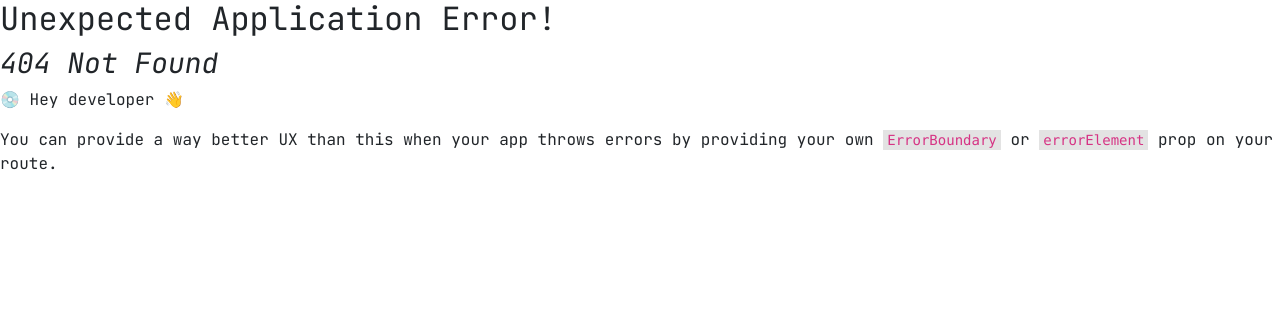
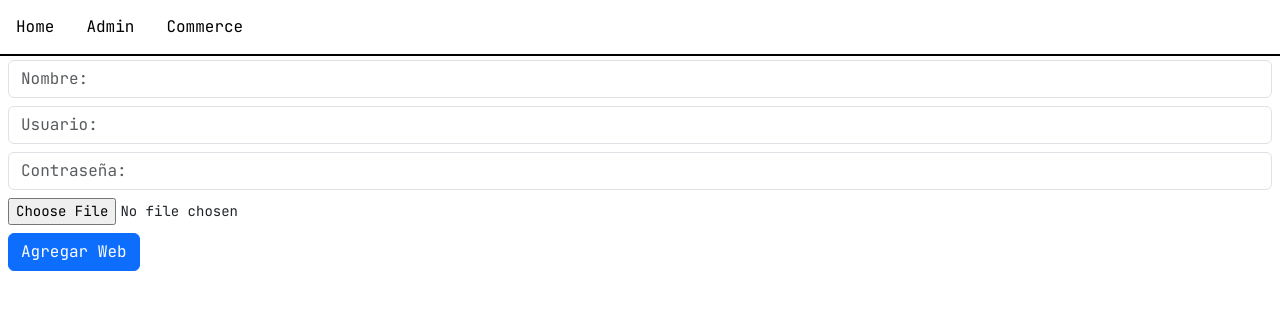
Before and after one commit to dcm323/final-web, a React (Vite) app: page /crearWeb in a window 1280 px wide. Before the commit this address had no page. Shown: the top 310 px of the page. Built offline with nearby package versions, Linux system fonts and the light colour scheme.

Commit message:
se crea boveda de contraseñas y paginas web

```diff
--- a/src/components/layouts/Admin.jsx
+++ b/src/components/layouts/Admin.jsx
@@ -29,8 +29,8 @@ const Admin = () => {
         </div>
         <div className='card-admin text-center rounded'>
           <h1>Contraseñas</h1>
-          <Link to={'/path'}>Crear</Link>
-          <Link to={'/path'}>Listar</Link>
+          <Link to={'/crearWeb'}>Crear</Link>
+          <Link to={'/listarBoveda'}>Listar</Link>
         </div>
       </section>
     </>
--- /dev/null
+++ b/src/components/layouts/contraseñas/CrearWeb.jsx
@@ -0,0 +1,82 @@
+import React from 'react'
+import { collection, addDoc } from 'firebase/firestore'
+import { database, subirImagen } from '../../../config/database.jsx'
+import { useState } from 'react'
+import { useNavigate } from 'react-router-dom'
+import Header from '../../helpers/Header.jsx'
+
+const CrearWeb = () => {
+  const [nombre, setNombre] = useState('')
+  const [usuario, setUsuario] = useState('')
+  const [password, setPassword] = useState('')
+  const [imagenUrl, setImagenUrl] = useState('')
+
+  // UseNavigate = retorno a otro path al realizar una accion
+  const returnListado = useNavigate()
+
+  const agregarWeb = async () => {
+    const urlImg = await subirImagen(imagenUrl)
+
+    console.log(urlImg)
+
+
+    const bovedaCollection = collection(database, 'boveda')
+    const boveda = {
+      nombre,
+      usuario,
+      password,
+      imagenUrl,
+    }
+    await addDoc(bovedaCollection, boveda)
+    returnListado('/listarBoveda')
+  }
+  return (
+    <>
+      <Header />
+      <form>
+        <div className='form-group form-control-sm'>
+          <input
+            className='form-control'
+            onChange={(e) => setNombre(e.target.value)}
+            placeholder={'Nombre: '}
+            type='text'
+          />
+        </div>
+        <div className='form-group form-control-sm'>
+          <input
+            className='form-control'
+            onChange={(e) => setUsuario(e.target.value)}
+            placeholder={'Usuario: '}
+            type='text'
+          />
+        </div>
+        <div className='form-group form-control-sm'>
+          <input
+            className='form-control'
+            onChange={(e) => setPassword(e.target.value)}
+            placeholder={'Contraseña: '}
+            type='text'
+          />
+        </div>
+        <div className='form-group form-control-sm'>
+          <input
+            className='form-control-file'
+            onChange={(e) => setImagenUrl(e.target.files[0])}
+            type='file'
+          />
+        </div>
+
+        <div className='form-group form-control-sm'>
+          <input
+            className='btn btn-primary'
+            onClick={agregarWeb}
+            type='button'
+            value='Agregar Web'
+          />
+        </div>
+      </form>
+    </>
+  )
+}
+
+export default CrearWeb
--- /dev/null
+++ b/src/components/layouts/contraseñas/EditarWeb.jsx
@@ -0,0 +1,82 @@
+import { useState } from 'react'
+import { useNavigate, useParams } from 'react-router-dom'
+import { database } from '../../../config/database'
+import { collection, doc, getDoc, updateDoc } from 'firebase/firestore'
+import { useEffect } from 'react'
+import Header from '../../helpers/Header'
+
+const EditarWeb = () => {
+  const [nombre, setNombre] = useState('')
+  const [usuario, setUsuario] = useState('')
+  const [password, setPassword] = useState('')
+  const [imagenUrl, setImagenUrl] = useState('')
+  const returnListado = useNavigate()
+  const { id } = useParams()
+
+  const editarWeb = async () => {
+    const webCollection = doc(database, 'boveda', id)
+    const web = {
+      nombre,
+      usuario,
+      password,
+      imagenUrl,
+    }
+    await updateDoc(webCollection, web)
+    returnListado('/listarBoveda')
+  }
+
+  const webActualizada = async (id) => {
+    const webEdit = await getDoc(doc(database, 'boveda', id))
+    setNombre(webEdit.data().nombre)
+    setUsuario(webEdit.data().usuario)
+    setPassword(webEdit.data().password)
+    setImagenUrl(webEdit.data().imagenUrl)
+  }
+
+  useEffect(() => {
+    webActualizada(id)
+  }, [])
+
+  return (
+    <>
+      <Header />
+      <form>
+        <div className='form-group form-control-sm'>
+          <input
+            className='form-control'
+            onChange={(e) => setNombre(e.target.value)}
+            placeholder={nombre}
+            type='text'
+          />
+        </div>
+        <div className='form-group form-control-sm'>
+          <input
+            className='form-control'
+            onChange={(e) => setUsuario(e.target.value)}
+            placeholder={usuario}
+            type='text'
+          />
+        </div>
+        <div className='form-group form-control-sm'>
+          <input
+            className='form-control'
+            onChange={(e) => setPassword(e.target.value)}
+            placeholder={password}
+            type='text'
+          />
+        </div>
+
+        <div className='form-group form-control-sm'>
+          <input
+            className='btn btn-primary'
+            onClick={editarWeb}
+            type='button'
+            value='Editar'
+          />
+        </div>
+      </form>
+    </>
+  )
+}
+
+export default EditarWeb
--- /dev/null
+++ b/src/components/layouts/contraseñas/ListarWebs.jsx
@@ -0,0 +1,59 @@
+import React from 'react'
+import { collection, getDocs, doc, deleteDoc } from 'firebase/firestore'
+import { useState, useEffect } from 'react'
+import { database } from '../../../config/database'
+import { Link } from 'react-router-dom'
+import Header from '../../helpers/Header'
+
+const ListarWeb = () => {
+  const [webs, setWebs] = useState([])
+
+  const mostrarWebs = async () => {
+    const websCollection = collection(database, 'boveda')
+    const data = await getDocs(websCollection)
+    setWebs(data.docs.map((doc) => ({ ...doc.data(), id: doc.id })))
+  }
+  const eliminarWeb = async (id) => {
+    const servicioEliminado = doc(database, 'boveda', id)
+    await deleteDoc(servicioEliminado)
+    mostrarWebs()
+  }
+  useEffect(() => {
+    mostrarWebs()
+  }, [])
+
+  return (
+    <>
+      <Header />
+      <div className='container'>
+        <div className='row'>
+          {webs.map((data) => (
+            <div className='col-md-4' key={data.id}>
+              <div className='card mb-4 my-3'>
+                <img className='card-img-top' src={data.imagenUrl} />
+                <div className='card-body text-center'>
+                  <h5 className='card-title'>{data.nombre}</h5>
+                  <p className='card-text'>{data.usuario}</p>
+                  <p className='card-text'>{data.password}</p>
+                  <button
+                    className='btn btn-danger w-50 my-2'
+                    onClick={() => {
+                      eliminarWeb(data.id)
+                    }}
+                  >
+                    Eliminar
+                  </button>
+                  <button className='btn btn-primary w-50'>
+                    <Link to={'/editarWeb/'+data.id}>Edit</Link>
+                  </button>
+                </div>
+              </div>
+            </div>
+          ))}
+        </div>
+      </div>
+    </>
+  )
+}
+
+export default ListarWeb
--- /dev/null
+++ b/src/components/layouts/contraseñas/view/Boveda.jsx
@@ -0,0 +1,43 @@
+import React from 'react'
+import { collection, getDocs } from 'firebase/firestore'
+import { useState, useEffect } from 'react'
+import { database } from '../../../../config/database'
+import HeaderBs from '../../../helpers/HeaderBs'
+
+const Boveda = () => {
+  const [boveda, setBoveda] = useState([])
+
+  const mostrar = async () => {
+    const coleccion = collection(database, 'boveda')
+    const data = await getDocs(coleccion)
+    setBoveda(data.docs.map((doc) => ({ ...doc.data(), id: doc.id })))
+  }
+
+  useEffect(() => {
+    mostrar()
+  }, [])
+
+  return (
+    <>
+      <HeaderBs />
+      <div className='container'>
+        <div className='row'>
+          {boveda.map((data) => (
+            <div className='col-md-4 my-3' key={data.id}>
+              <div className='card h-100'>
+                <img className='card-img-top' src={data.imagenUrl} />
+                <div className='card-body text-center'>
+                  <h5 className='card-title'>{data.nombre}</h5>
+                  <p className='card-text'>{data.usuario}</p>
+                  <p className='card-text'>{data.password}</p>
+                </div>
+              </div>
+            </div>
+          ))}
+        </div>
+      </div>
+    </>
+  )
+}
+
+export default Boveda
```
Also changed, not shown: src/App.jsx (+22 -0 lines).
